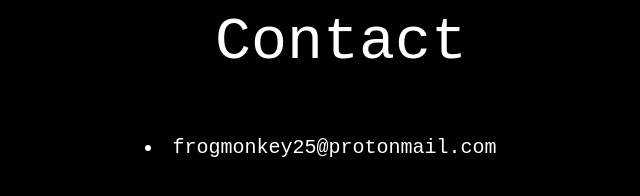
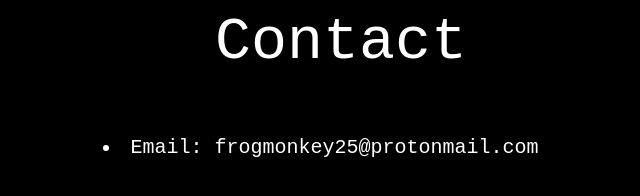
Before and after one commit to gbafana25/gbafana25.github.io, a plain HTML site: page contacts.html in a window 1280 px wide. Shown: the whole page, without its empty margins (319-959 px from the left). Drawn offline with Linux system fonts and the light colour scheme.

Commit message:
edited contacts

```diff
--- a/contacts.html
+++ b/contacts.html
@@ -5,4 +5,4 @@
 
 
 <ul class='title'>Contact</ul>
-	<li class='contact'>frogmonkey25@protonmail.com</li>
+	<li class='contact'>Email: frogmonkey25@protonmail.com</li>
```
